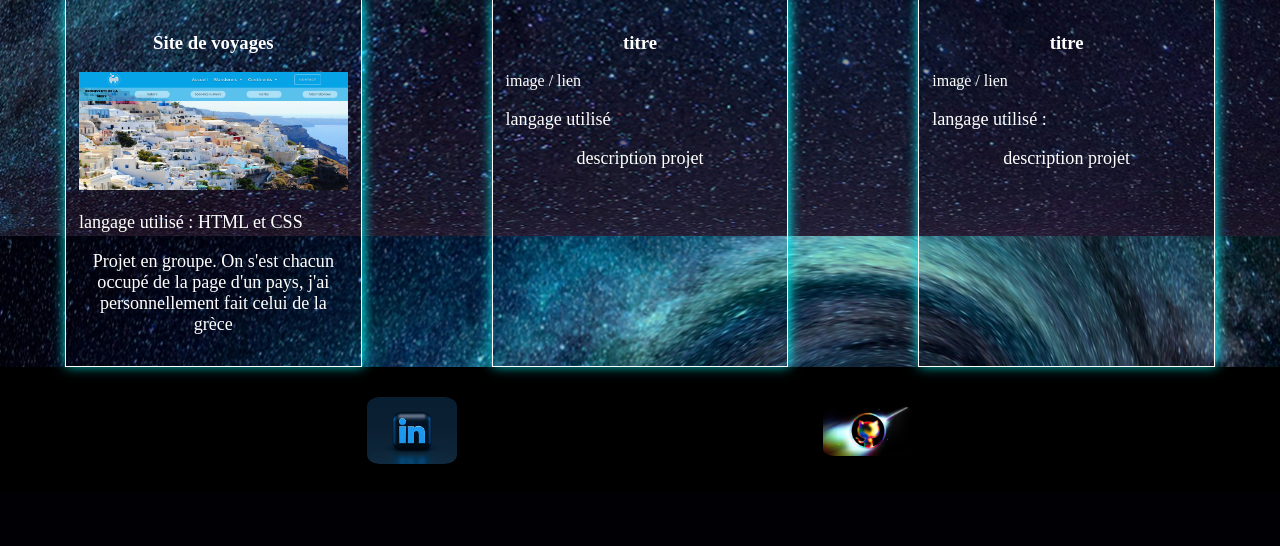
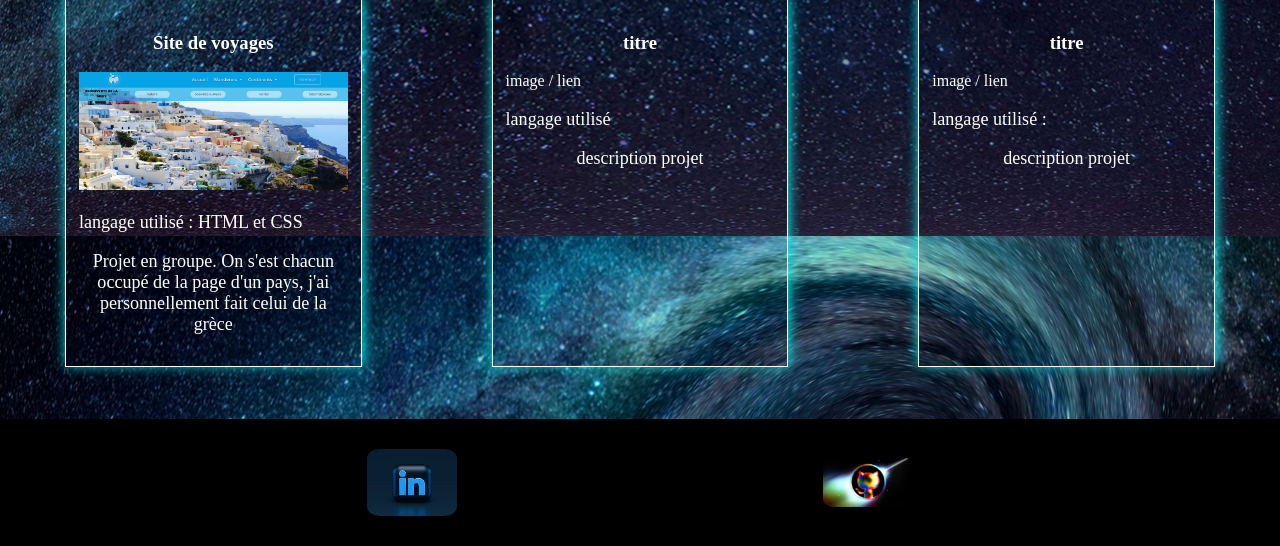
Before and after one commit to joris-landaret/site-perso, a PHP site: page / in a window 1280 px wide. Shown: the part 564-1110 px from the top of the page. Before the commit the page ends 1028 px from the top, so only its background shows below. Run offline with PHP 8.4, Linux system fonts and the light colour scheme.

Commit message:
Ajout margin top au footer

```diff
--- a/style.css
+++ b/style.css
@@ -37,6 +37,7 @@ footer{
     background-color: black;
     justify-content: space-evenly;
     height: 127px;
+    margin-top: 4%;
 }
 footer a {
     width: 7%;
```
